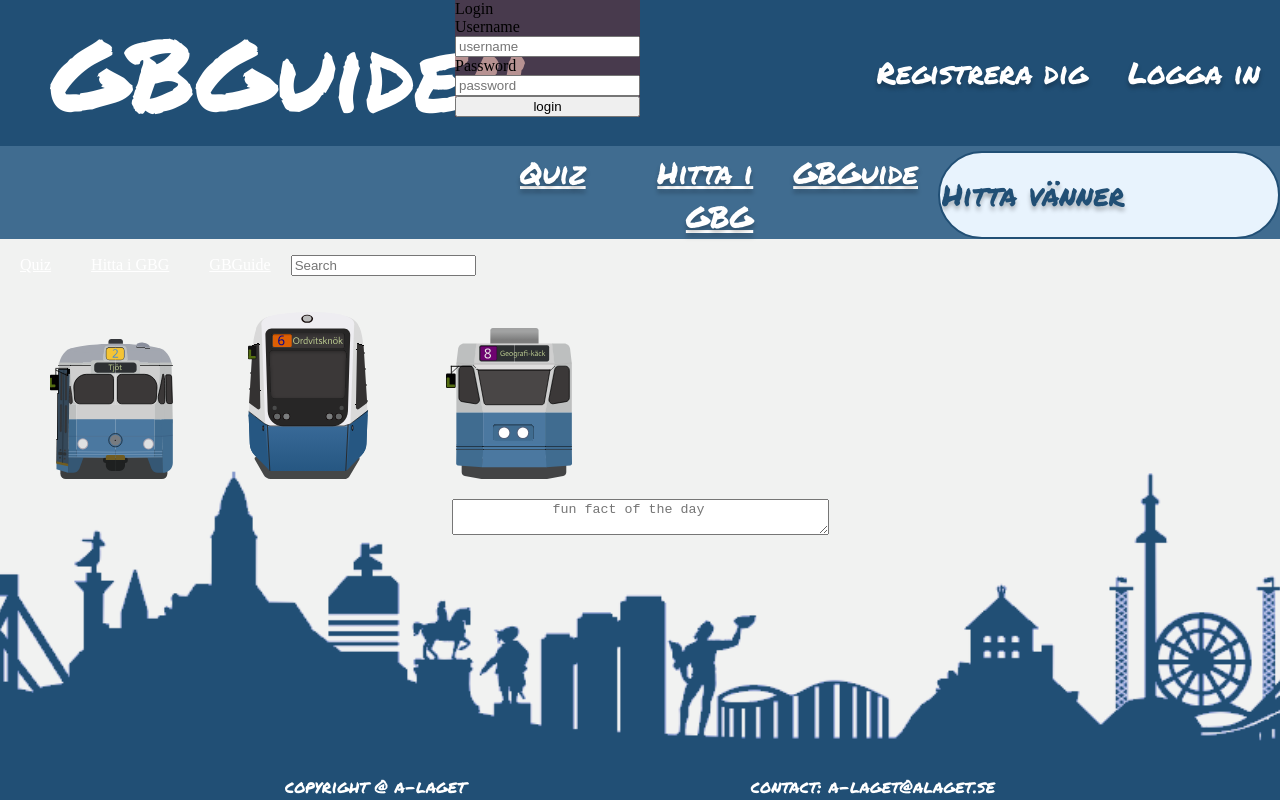
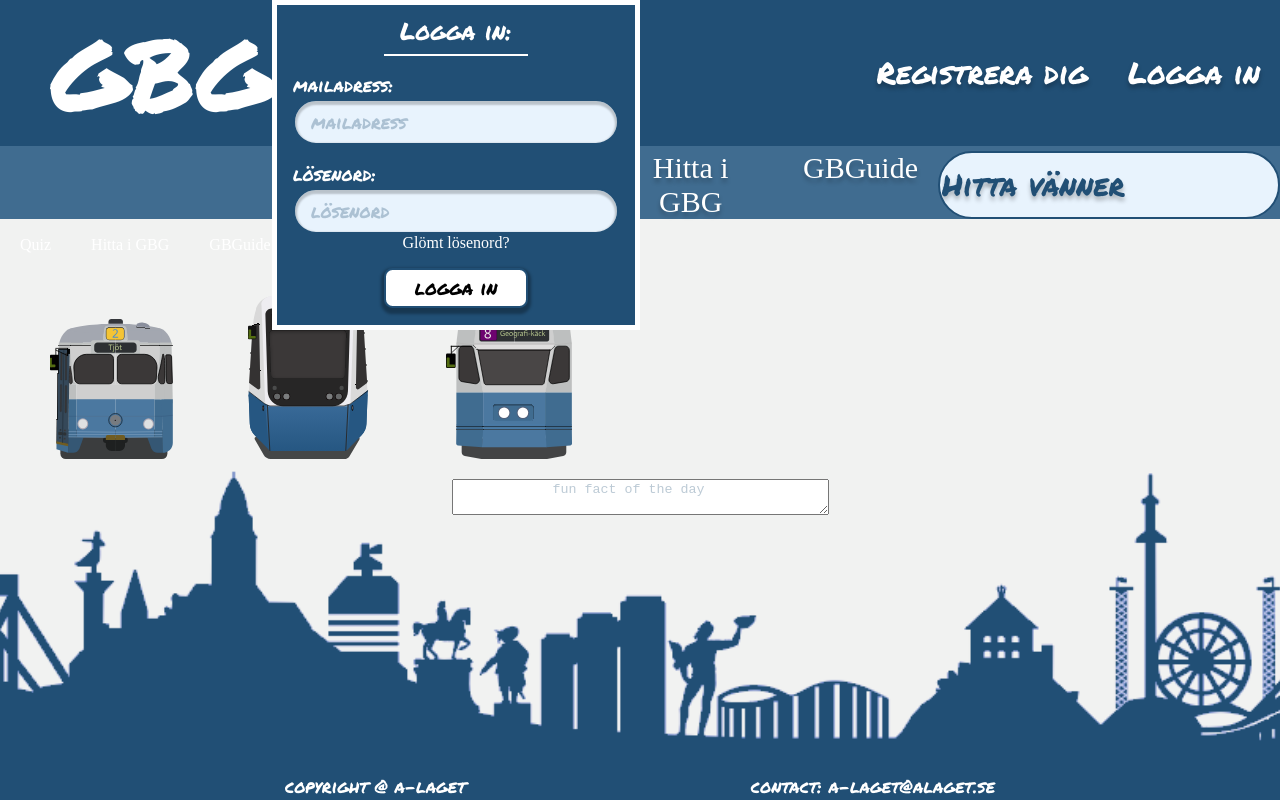
Before and after one commit to Goteborgs-guiden/Gotehenburg-guide, a Vue app in the folder frontend/: page / in a window 1280 px wide. Both pictures are taken after a click on the button "Logga in". Built offline with nearby package versions, Linux system fonts and the light colour scheme.

Commit message:
Add css to log in

```diff
--- a/frontend/src/components/LoginForm.vue
+++ b/frontend/src/components/LoginForm.vue
@@ -1,23 +1,23 @@
 <script setup>
 import { ref } from 'vue'
-    import { useTokensStore } from '../stores/tokens';
-    const tokens = useTokensStore();
-    let username = ref("");
-    let password = ref("");
-    function login(){
-        const data = {username:username.value, password:password.value};
-        console.log(data);
-        fetch("http://127.0.0.1:3000/register/login",{
+import { useTokensStore } from '../stores/tokens'
+const tokens = useTokensStore()
+let username = ref('')
+let password = ref('')
+function login() {
+  const data = { username: username.value, password: password.value }
+  console.log(data)
+  fetch('http://127.0.0.1:3000/register/login', {
     method: 'POST',
     body: JSON.stringify(data),
-            headers:{
-            'Content-type':'application/json',
-            },
+    headers: {
+      'Content-type': 'application/json'
+    }
   })
-        .then(response => response.json())
-        .then(data =>{
-            console.log('response from server:',data)
-            tokens.setTokens(data);
+    .then((response) => response.json())
+    .then((data) => {
+      console.log('response from server:', data)
+      tokens.setTokens(data)
     })
 }
 </script>
@@ -26,20 +26,87 @@
     <header>
       <div class="wrapper">
         <form>
-          <label>Login</label>
-          <label>Username</label>
-          <input type="text" v-model="username" placeholder="username">
-          <label>Password</label>
-          <input type="password" v-model="password" placeholder="password">
-          <input type="submit" value="login" @click.prevent="login()">
+          <label class="login">Logga in:</label>
+          <label class="inputLabel">mailadress:</label>
+          <input class="inputField" type="text" v-model="username" placeholder="mailadress" />
+          <label class="inputLabel">lösenord:</label>
+          <input class="inputField" type="password" v-model="password" placeholder="lösenord" />
+          <a href="url">Glömt lösenord?</a>
+          <input class="loginButton" type="submit" value="logga in" @click.prevent="login()" />
         </form>
       </div>
     </header>
   </div>
 </template>
 <style>
-    form{
+.wrapper {
+  width: 23rem;
+}
+
+form {
   display: flex;
   flex-direction: column;
+  border: 5px solid #fff;
+  background: #214f75;
+  font-family: 'Permanent marker';
+  color: #fff;
+  height: 20rem;
+}
+
+.login {
+  font-size: x-large;
+  padding-bottom: 5px;
+  border-bottom-style: solid;
+  border-bottom-width: 2px;
+  width: 8rem;
+  align-self: center;
+  padding-top: 0.5rem;
+}
+
+label {
+  padding-left: 1rem;
+  font-size: large;
+}
+.inputLabel{
+    padding-top: 1rem;
+}
+
+.inputField {
+  border-radius: 1.90625rem;
+  border: 2px solid #214f75;
+  background: #e8f3fd;
+  box-shadow: 0px 2px 2px 2px rgba(0, 0, 0, 0.2) inset;
+  font-size: large;
+  height: 2.5rem;
+  font-family: 'Permanent marker';
+  padding-left: 1rem;
+  margin-left: 1rem;
+  margin-right: 1rem;
+}
+
+::placeholder {
+  color: rgba(33, 79, 117, 0.3);
+}
+
+a {
+    font-family: 'Newsreader';
+    color: white;
+    text-align: center;
+    text-decoration: none;
+    margin-top: 0;
+}
+
+.loginButton {
+  display: block;
+  margin: auto;
+  margin-top: 1rem;
+  border-radius: 0.53125rem;
+  border: 2px solid #214f75;
+  background: #fff;
+  box-shadow: 0px 3px 3px 3px rgba(0, 0, 0, 0.3);
+  font-family: 'Permanent marker';
+  height: 2.5rem;
+  width: 9rem;
+  font-size: larger;
 }
 </style>
```
Lines whose indentation alone changed are shown as unchanged.
